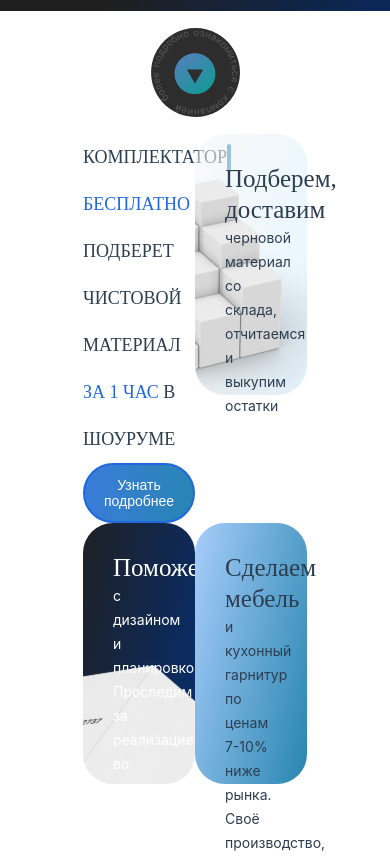
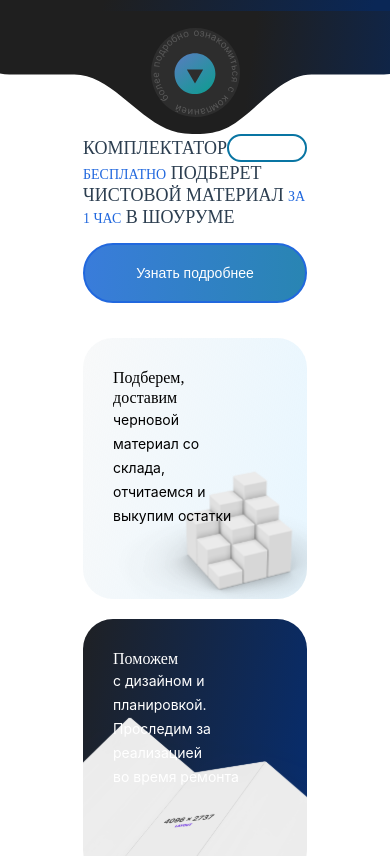
Before and after one commit to aleksamatis/tz-verstka, a Vue app: page / in a window 390 px wide. Shown: the part 1260-2116 px from the top of the page. Built offline with nearby package versions, Linux system fonts and the light colour scheme; a web font is replaced by a local one.

Commit message:
Improvement

```diff
--- a/src/App.vue
+++ b/src/App.vue
@@ -6,9 +6,8 @@ import { RouterView } from 'vue-router'
   <RouterView />
 </template>
 
-<style scoped>
-header {
-  line-height: 1.5;
-  max-height: 100vh;
+<style>
+body {
+  background: #fff;
 }
 </style>
--- a/src/components/CardsContentComponent.vue
+++ b/src/components/CardsContentComponent.vue
@@ -1,7 +1,7 @@
 <template>
   <div class="main-container">
     <div class="cards-content">
-      <div class="cards-content-item">
+      <div class="cards-content-item item">
         <div>
           <div class="cards-content-item-complectator">
             Комплектатор
@@ -11,15 +11,15 @@
         </div>
         <button class="btn">Узнать подробнее</button>
       </div>
-      <div class="cards-content-item-3">
+      <div class="cards-content-item-3 item">
         <h2>Подберем, доставим</h2>
         <span>черновой материал со склада,<br />отчитаемся и выкупим остатки</span>
       </div>
-      <div class="cards-content-item-2">
+      <div class="cards-content-item-2 item">
         <h2>Поможем</h2>
         <span>с дизайном и планировкой.<br />Проследим за реализацией<br />во время ремонта</span>
       </div>
-      <div class="cards-content-item-1">
+      <div class="cards-content-item-1 item">
         <h2>Сделаем мебель</h2>
         <span
           >и кухонный гарнитур по ценам 7-10%<br />ниже рынка. Своё производство, склад<br />и
@@ -52,18 +52,16 @@
 .cards-content > div {
   width: 50%;
 }
-.cards-content-item {
-  width: 570px;
-}
+
 .cards-content-item-1 {
   width: 570px;
   height: 261px;
   border-radius: 30px;
   padding: 30px;
   background-repeat: no-repeat;
-  background-position: right;
-  background: url('@/assets/images/backgroundimg1.svg'),
+  background: url('@/assets/images/backgroundimg1.svg') no-repeat,
     linear-gradient(282.48deg, rgba(9, 117, 163, 0.89) -2.44%, rgba(101, 165, 255, 0.52) 105.31%);
+  color: #000;
 }
 
 .cards-content-item-2 {
@@ -87,6 +85,7 @@
     linear-gradient(282.48deg, #e7f6ff -2.44%, rgba(243, 243, 243, 0.5) 105.31%);
   background-repeat: no-repeat;
   background-position: right;
+  color: #000;
 }
 
 .cards-content h2 {
@@ -164,17 +163,54 @@
     justify-content: center;
     padding-left: 83px;
     padding-right: 83px;
+    display: block;
   }
+
+
+.cards-content .item {
+  width: 100%;
+  margin-bottom: 20px;
+}
+
+.cards-content .item h2 {
+  font-size: 16px;
+  line-height: 20px;
+}
+
+.cards-content .item span {
+  font-size: 14px;
+  line-height: 15px;
+}
+
+.cards-content .item:last-child {
+  margin-bottom: 0;
+}
+
+.cards-content-item-1 {
+  background-position: right bottom;
+  background-size: 100%;
+  padding-right: 30%;
+}
+
+.cards-content-item-3 {
+  background: right bottom / 150% no-repeat url('@/assets/images/backgroundimg3.svg'),
+    linear-gradient(282.48deg, #e7f6ff -2.44%, rgba(243, 243, 243, 0.5) 105.31%);
+  padding-right: 30%;
+}
 
   .cards-content-item div {
     font-size: 18px;
+    line-height: 22px;
   }
 
   .cards-content-item div span {
     font-size: 18px;
+    line-height: 22px;
   }
 
   .btn {
+    margin-top: 15px;
+    margin-bottom: 15px;
     width: 100%;
   }
 }
--- a/src/components/DetailDesignComponent.vue
+++ b/src/components/DetailDesignComponent.vue
@@ -13,6 +13,11 @@
 .main-container {
   display: flex;
   justify-content: center;
+
+  background: url('@/assets/images/header-background.svg');
+  background-repeat: no-repeat;
+  background-size: 120%;
+  background-position: center bottom;
 }
 .main-container-down {
   position: relative;
@@ -37,6 +42,11 @@
     display: flex;
     justify-content: center;
     z-index: -10;
+
+    background: url('@/assets/images/header-background.svg');
+    background-repeat: no-repeat;
+    background-size: 120%;
+    background-position: center bottom;
   }
 }
 </style>
--- a/src/views/CalculatorView.vue
+++ b/src/views/CalculatorView.vue
@@ -78,8 +78,8 @@ header {
   .header-content {
     grid-template-areas:
       'submission'
-      'clients'
-      'gallery';
+      'gallery'
+      'clients';
     row-gap: 20px;
     grid-template-columns: 1fr;
   }
```
Also changed, not shown: src/assets/images/header-background.svg (added).
